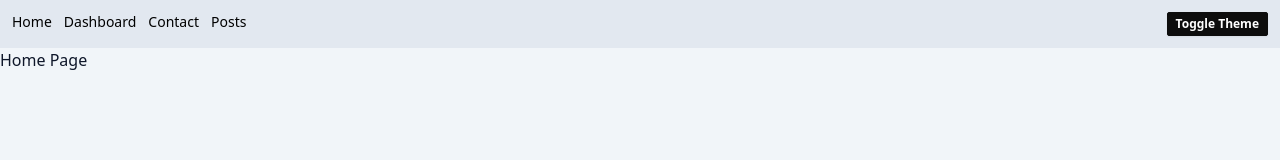
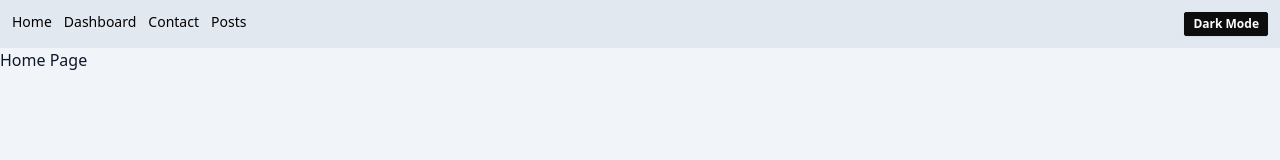
Before and after one commit to Chandu-Sasidharan/react-notes, a React (Vite) app: page / in a window 1280 px wide. Shown: the top 160 px of the page. Built offline with nearby package versions, Linux system fonts and the light colour scheme.

Commit message:
improve toggle button

```diff
--- a/src/header/index.jsx
+++ b/src/header/index.jsx
@@ -21,7 +21,7 @@ export default function Header() {
                 className="btn btn-primary btn-xs"
                 onClick={toggleDarkMode}
             >
-                Toggle Theme
+                { isDarkMode ? "Light Mode" : "Dark Mode"}
             </button>
         </div>
     )
```
